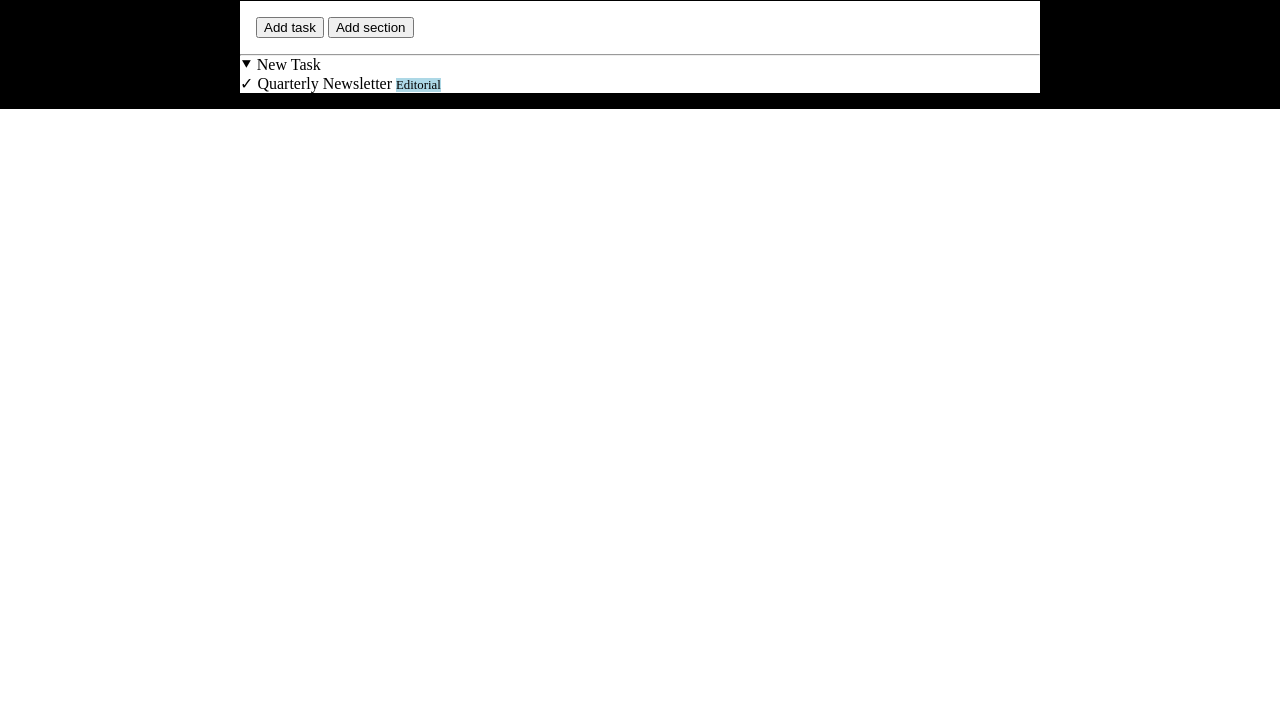
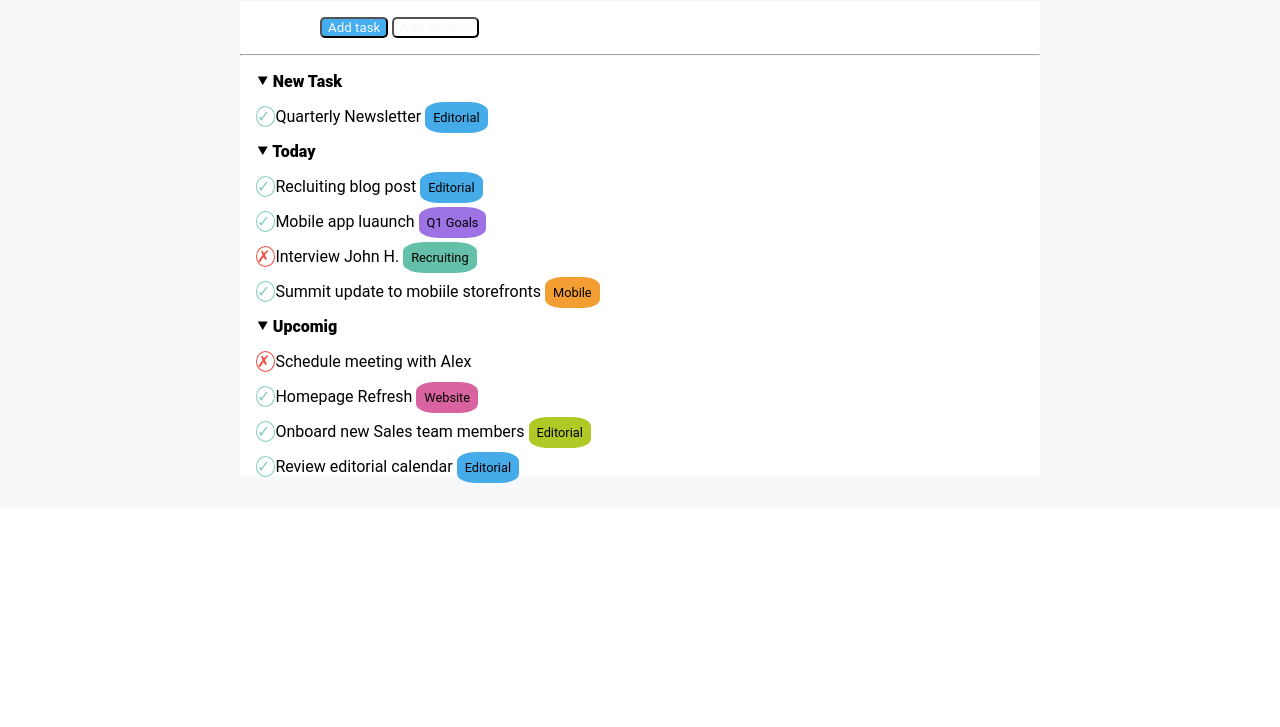
Before and after one commit to StefDev1801/html-css-toboolist, a plain HTML site: page index.html in a window 1280 px wide. Shown: the part 73-800 px from the top of the page. Drawn offline with Linux system fonts and the light colour scheme.

Commit message:
Add everithing else

```diff
--- a/asset/stylesheet.css
+++ b/asset/stylesheet.css
@@ -1,6 +1,7 @@
 /* #region advance css selector*/
 *{
     margin: 0;
+    font-family: 'Roboto', sans-serif;
 }
 :root{
     --tobo-graybackground:#f6f8f9;
@@ -11,6 +12,8 @@
     --tobo-oval-orange: #f29e33;
     --tobo-oval-pink: #d863a0;
     --tobo-oval-uglygreen: #b0c926;
+    --tobo-check:#83cebd;
+    --tobo-cross:#eb4d44;
 }
 /* #endregion advance css selector*/
 
@@ -20,7 +23,6 @@
 #toobolist_header{
     font-weight: bold;
     vertical-align: top;
-    font-family: 'Roboto', sans-serif;
     font-size: 3rem;
 }
 /* #endregion header */
@@ -28,33 +30,94 @@
 
 
 /* #region main*/
+hr{
+    border-color: #f6f8f9;
+}
 main{
-    /* background-color:var(--tobo-graybackground); */
-    background-color: black;
+    background-color:var(--tobo-graybackground);
     padding: 1rem;
 }
+
+/* button distanziati da sopra e sotto */
 .buttons{
-    padding: 1rem;
+    padding: 1rem 5rem;
+}
+.radiusbuttons{
+    border-radius: 5px;
 
+}
+#bluebutton{
+    background-color: var(--tobo-button);
+    color: var(--tobo-graybackground);
+}
+#whitebutton{
+    background-color: white;
+    color: var(--tobo-graybackground);
 }
 .container{
         width: 800px;
         background-color: white;
         margin: auto;
 }
+
+/* titoli e freccia giù */
+.scritta_grande{
+    font-weight: 800;
+    margin: 1rem;
+}
+.circle{
+    border: 1px solid ;
+    border-radius: 100%;
+    color: var(--tobo-check);
+}
+.cross{
+    border: 1px solid ;
+    border-radius: 100%;
+    color: var(--tobo-cross);
+}
 .oval{
     font-size: 0.8rem;
-    background-color: lightblue;
+    background-color: var(--tobo-oval-sky_blue);
+    padding: 0.5rem;
+    border-radius: 30%;
 }
+.oval1{
+    font-size: 0.8rem;
+    background-color: var(--tobo-oval-purple);
+    padding: 0.5rem;
+    border-radius: 30%;
+}
+.oval2{
+    font-size: 0.8rem;
+    background-color: var(--tobo-oval-aqua_green);
+    padding: 0.5rem;
+    border-radius: 30%;
+}
+.oval3{
+    font-size: 0.8rem;
+    background-color: var(--tobo-oval-orange);
+    padding: 0.5rem;
+    border-radius: 30%;
+}
+.oval4{
+    font-size: 0.8rem;
+    background-color: var(--tobo-oval-pink);
+    padding: 0.5rem;
+    border-radius: 30%;
+}
+.oval5{
+    font-size: 0.8rem;
+    background-color: var(--tobo-oval-uglygreen);
+    padding: 0.5rem;
+    border-radius: 30%;
+}
+.distanziamento{
+    margin: 1rem;
 
+}
 /* #endregion main*/
 
-/* container staccato sopra e sotto dal main */
 
 
-/* button grandi e distanziati da sopra e sotto */
-/* titoli e freccia giù grandi e neri con font roboto */
-/* check e cross circolari +check colore verde + cross colore rosso */
-/* span con scritte di size giusta e roboto */
+/* span con scritte di size giusta */
 /* tipi attività "ovali"+ vari colori */
-/* roboto a tutti? */
--- a/index.html
+++ b/index.html
@@ -28,27 +28,106 @@
         <div class="container">
             <section class="buttons">
                 <!-- 2 bottons -->
-                <button>Add task</button>
-                <button>Add section</button>
+                <button id="bluebutton" class="radiusbuttons">Add task</button>
+                <button id="whitebutton" class="radiusbuttons">Add section</button>
+            </section>
 
-            </section>
+
+
+            <!-- New task, today, upcoming -->
             <hr>
             <section>
-                <div>&#11206; New Task</div>
-                <span>
+                <div class="scritta_grande">&#11206; New Task</div>
+                <div class="distanziamento">
                     <span>
-                        &check;
+                        <span class="circle" class="check">
+                            &check;
+                        </span>
+                        Quarterly Newsletter
                     </span>
-                    Quarterly Newsletter
-                </span>
-                <span class="oval">Editorial</span>
+                    <span class="oval">Editorial</span>
+                </div>
             </section>
 
+
             <section>
+                <div class="scritta_grande">&#11206; Today</div>
+                <div class="distanziamento">
+                    <span>
+                        <span class="circle" class="check">
+                            &check;
+                        </span>
+                        Recluiting blog post
+                    </span>
+                    <span class="oval">Editorial</span>
+                </div>
+                <div class="distanziamento">
+                    <span>
+                        <span class="circle" class="check">
+                            &check;
+                        </span>
+                        Mobile app luaunch
+                    </span>
+                    <span class="oval1">Q1 Goals</span>
+                </div>
+                <div class="distanziamento">
+                    <span>
+                        <span class="cross">
+                            &cross;
+                        </span>
+                        Interview John H.
+                    </span>
+                    <span class="oval2">Recruiting</span>
+                </div>
+                <div class="distanziamento">
+                    <span>
+                        <span class="circle" class="check">
+                            &check;
+                        </span>
+                        Summit update to mobiile storefronts
+                    </span>
+                    <span class="oval3">Mobile</span>
+                </div>
+            </section>
 
-            </section>
+
             <section>
-
+                <div class="scritta_grande">&#11206; Upcomig</div>
+                <div class="distanziamento">
+                    <span>
+                        <span class="cross">
+                            &cross;
+                        </span>
+                        Schedule meeting with Alex
+                    </span>
+                </div>
+                <div class="distanziamento">
+                    <span>
+                        <span class="circle" class="check">
+                            &check;
+                        </span>
+                        Homepage Refresh
+                    </span>
+                    <span class="oval4">Website</span>
+                </div>
+                <div class="distanziamento">
+                    <span>
+                        <span class="circle" class="check">
+                            &check;
+                        </span>
+                        Onboard new Sales team members
+                    </span>
+                    <span class="oval5">Editorial</span>
+                </div>
+                <div class="distanziamento">
+                    <span>
+                        <span class="circle" class="check">
+                            &check;
+                        </span>
+                        Review editorial calendar
+                    </span>
+                    <span class="oval">Editorial</span>
+                </div>
             </section>
         </div>
     </main>
```
